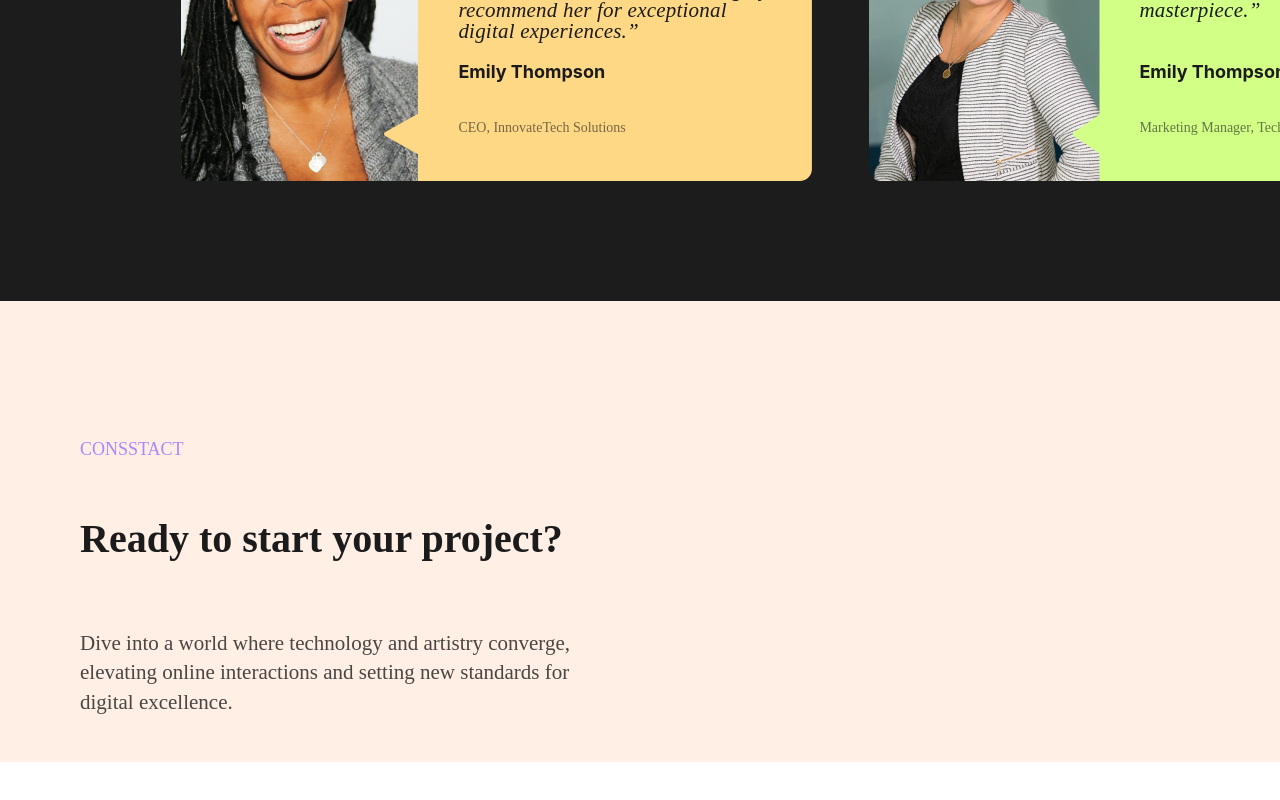
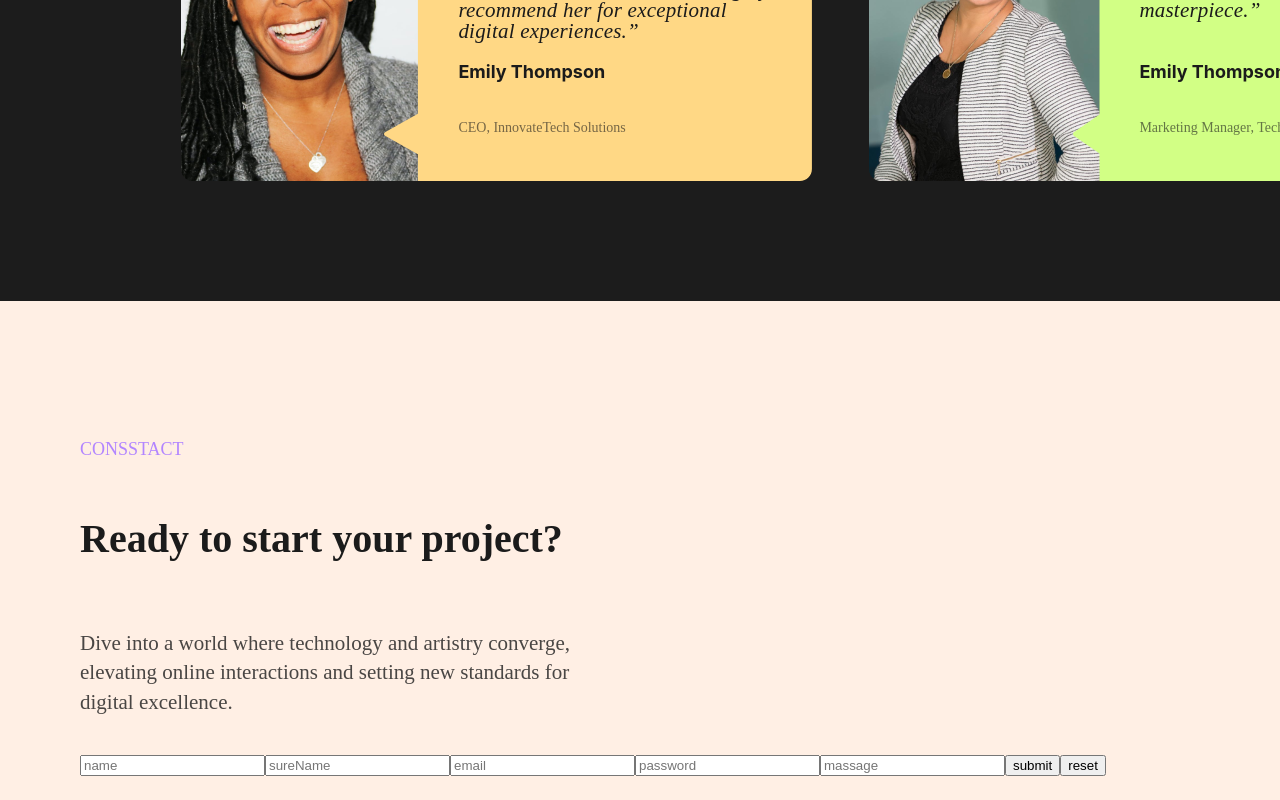
Before and after one commit to Inlvert/digital-experiences_, a React (Create React App) app: page / in a window 1280 px wide. Shown: the part 4278-5078 px from the top of the page. Before the commit the page ends 5040 px from the top, so only its background shows below. Built offline with nearby package versions, Linux system fonts and the light colour scheme.

Commit message:
add form (Formik)

```diff
--- a/package.json
+++ b/package.json
@@ -7,6 +7,7 @@
     "@testing-library/react": "^13.4.0",
     "@testing-library/user-event": "^13.5.0",
     "classnames": "^2.5.1",
+    "formik": "^2.4.5",
     "react": "^18.2.0",
     "react-dom": "^18.2.0",
     "react-router-dom": "^5.3.4",
--- a/src/components/ContactComp/index.jsx
+++ b/src/components/ContactComp/index.jsx
@@ -1,5 +1,6 @@
 import React from "react";
 import styles from "./Contact.module.scss";
+import { FormComp } from "../FormComp/index";
 
 function ContactComp() {
   return (
@@ -14,6 +15,7 @@ function ContactComp() {
               elevating online interactions and setting new standards for
               digital excellence.
             </p>
+            <FormComp />
           </div>
         </div>
       </div>
--- a/src/components/Form/index.jsx
+++ /dev/null
@@ -1,6 +0,0 @@
-import React from "react";
-import { USER_SCHEMA } from "../../utils/validation/userValidation";
-
-export const Form = () => {
-  return <div>Form</div>;
-};
--- /dev/null
+++ b/src/components/FormComp/index.jsx
@@ -0,0 +1,34 @@
+import React from "react";
+import { USER_SCHEMA } from "../../utils/validation/userValidation";
+import { Formik, Form, Field, ErrorMessage } from "formik";
+
+const initialValues = {
+  name: "",
+  sureName: "",
+  email: "",
+  password: "",
+  massage: "",
+};
+
+export const FormComp = (props) => {
+
+  const handleSignUp = (values, formikBag) => {
+    console.log(values);
+    console.log(formikBag);
+    formikBag.resetForm();
+  };
+
+  return (
+    <Formik initialValues={initialValues} onSabmit={handleSignUp}>
+      <Form action="">
+        <Field type="text" name="name" placeholder="name" />
+        <Field type="text" name="sureName" placeholder="sureName" />
+        <Field type="email" name="email" placeholder="email" />
+        <Field type="password" name="password" placeholder="password" />
+        <Field type="text" name="massage" placeholder="massage" />
+        <button type="submit">submit</button>
+        <button type="resrt">reset</button>
+      </Form>
+    </Formik>
+  );
+};
```
Also changed, not shown: 1 other file (tests, documents, lock files or other folders).
